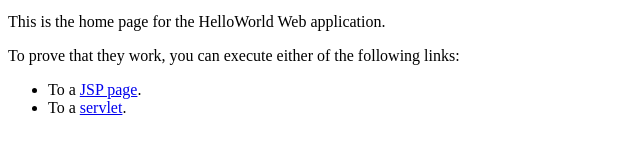
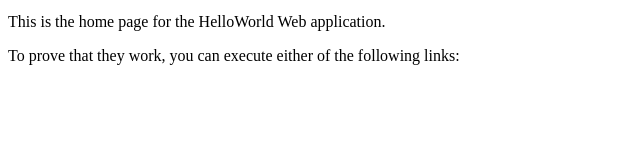
Before and after one commit to rastermanden/nginx-website, a plain HTML site: page src/index.html in a window 1280 px wide. Shown: the part 93-244 px from the top of the page, without its empty margins (0-640 px from the left). Drawn offline with Linux system fonts and the light colour scheme.

Commit message:
fifth commit

```diff
--- a/src/index.html
+++ b/src/index.html
@@ -18,9 +18,7 @@
     <p>This is the home page for the HelloWorld Web application. </p>
     <p>To prove that they work, you can execute either of the following links:
     <ul>
-      <li>To a <a href="hello.jsp">JSP page</a>.
-      <li>To a <a href="hello">servlet</a>.
-    </ul>
+
 
   </body>
 </html>
```
